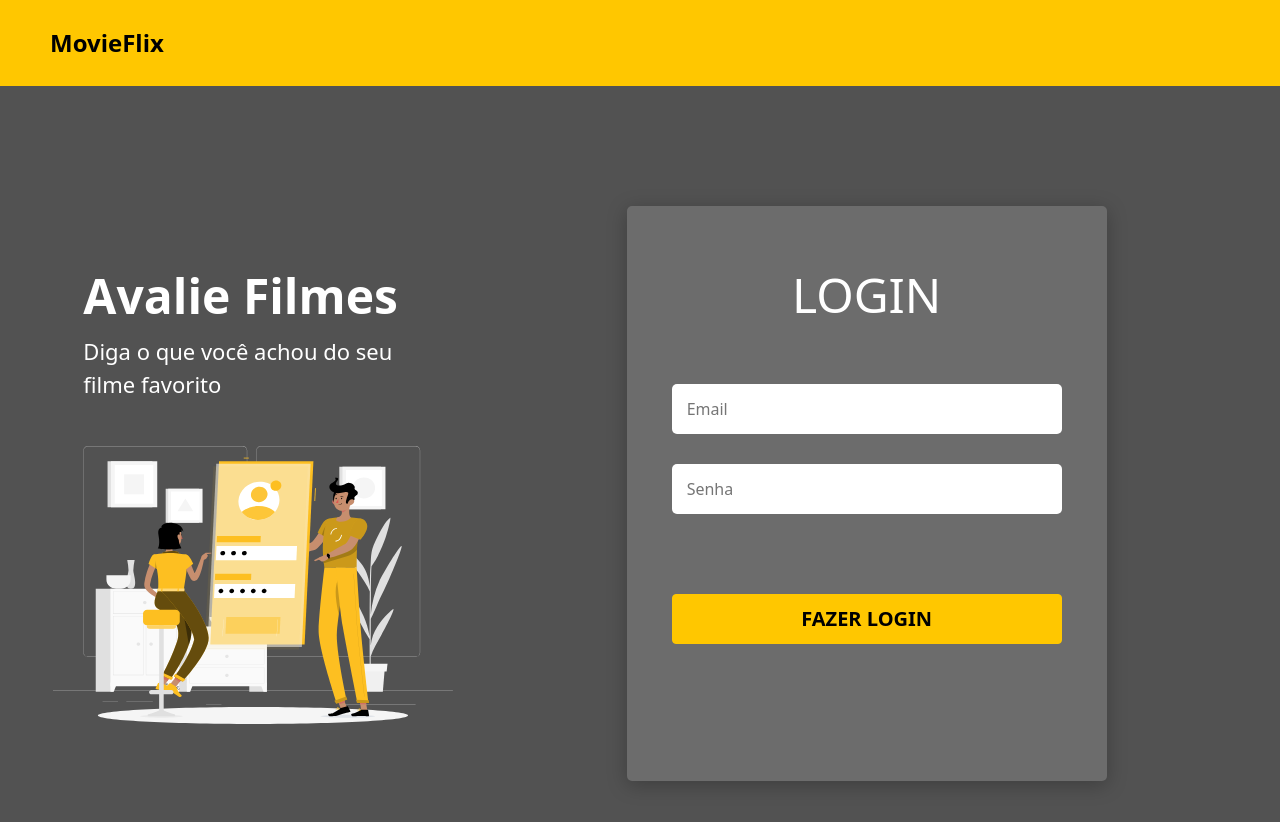
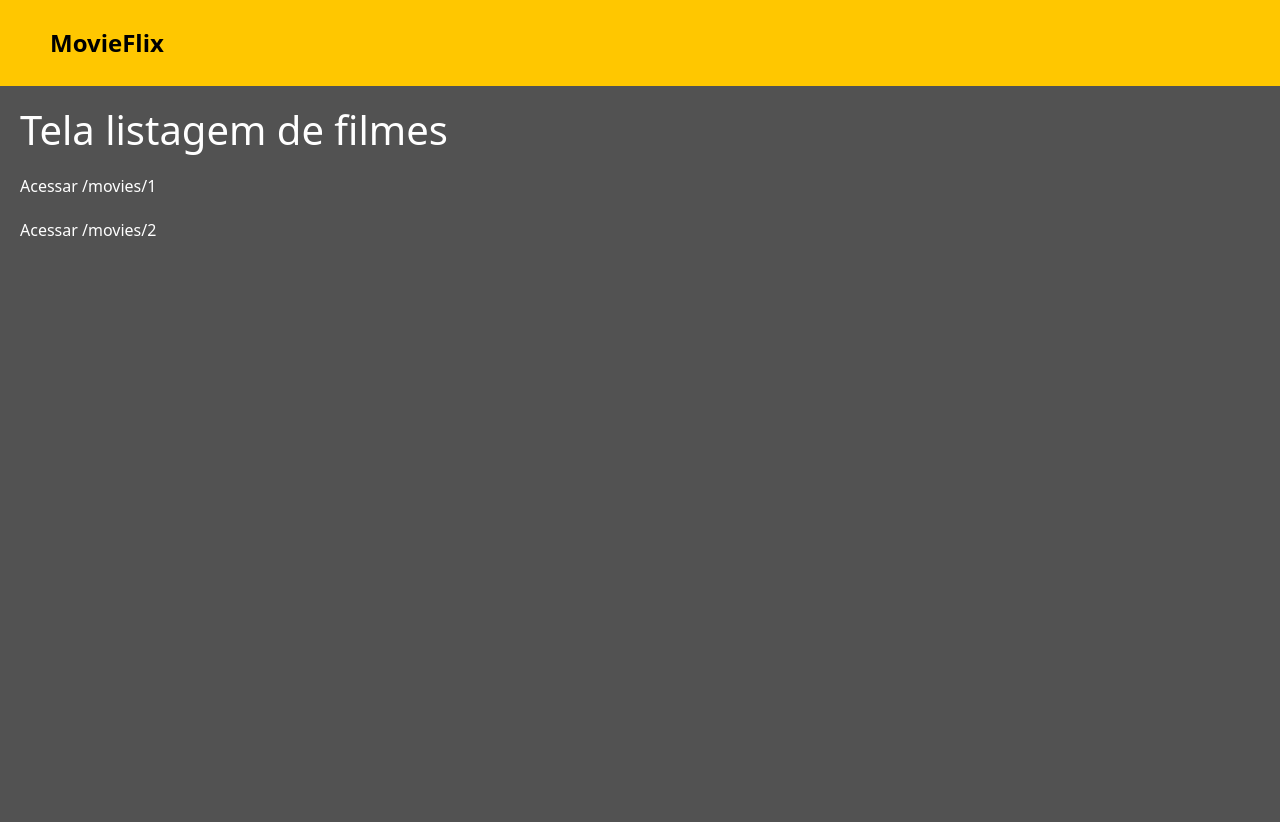
Before and after one commit to daniloewerton/movieflix, a React (Create React App) app: page / in a window 1280 px wide. Shown: the top 822 px of the page. After the commit the page ends 800 px from the top, so only its background shows below. Built offline with nearby package versions, Linux system fonts and the light colour scheme; the HTML template or start-up script is replaced by a standard one.

Commit message:
página de listagem

```diff
--- a/src/App.tsx
+++ b/src/App.tsx
@@ -2,13 +2,14 @@ import './assets/styles/custom.scss';
 import './App.css';
 import Navbar from 'components/Navbar';
 import LoginCard from 'components/LoginCard';
+import MovieList from 'pages/MovieList';
 
 function App() {
 
   return (
     <>
       <Navbar />
-      <LoginCard />
+      <MovieList />
     </>
   );
 }
--- /dev/null
+++ b/src/pages/MovieList/index.tsx
@@ -0,0 +1,13 @@
+import './styles.css';
+
+export default function MovieList() {
+
+    return(
+        <div className="list-container">
+            <h1>Tela listagem de filmes</h1>
+
+            <p>Acessar /movies/1</p>
+            <p>Acessar /movies/2</p>
+        </div>
+    );
+}
--- /dev/null
+++ b/src/pages/MovieList/styles.css
@@ -0,0 +1,4 @@
+.list-container h1, p {
+    color: white;
+    margin: 20px 0 20px 20px;
+}
```
